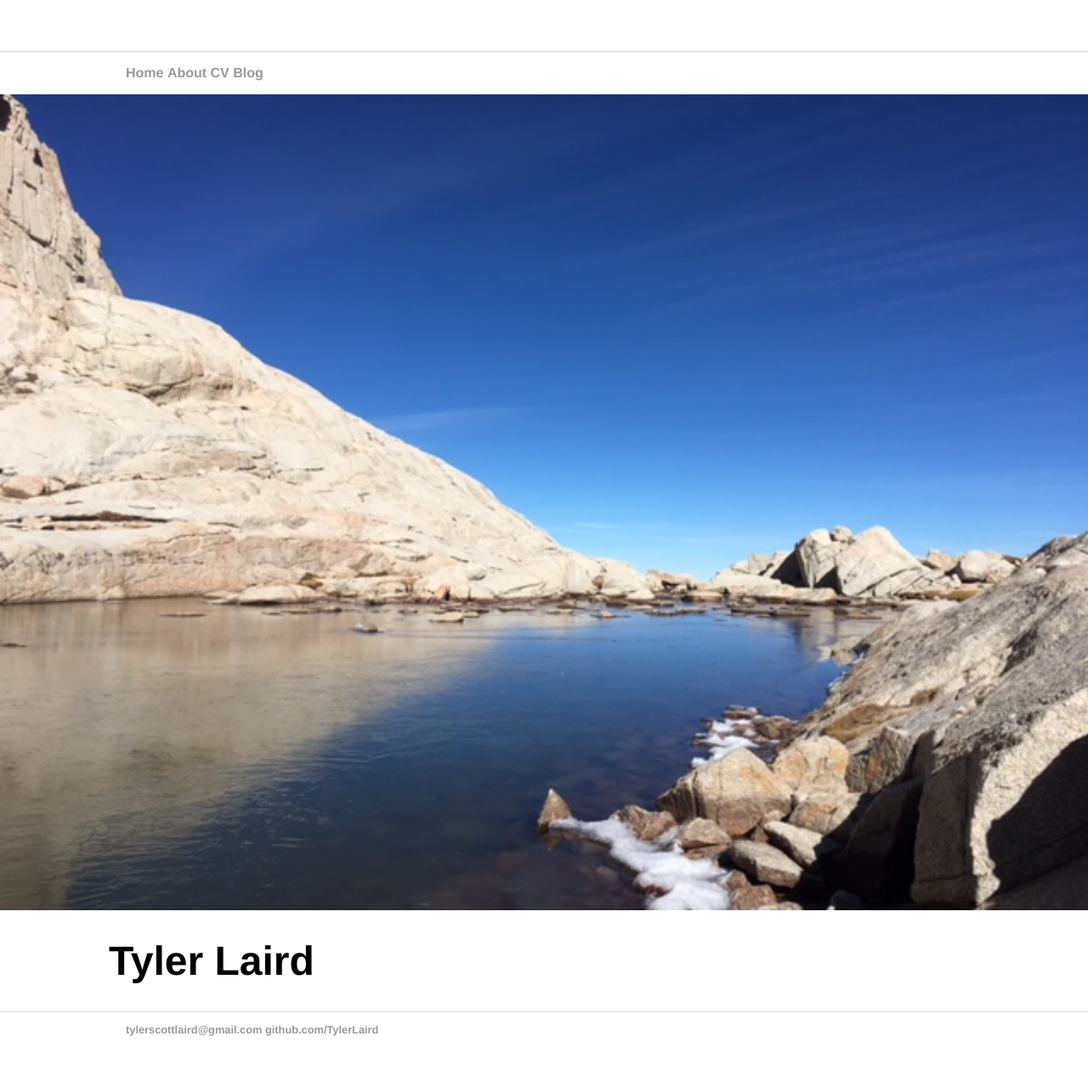
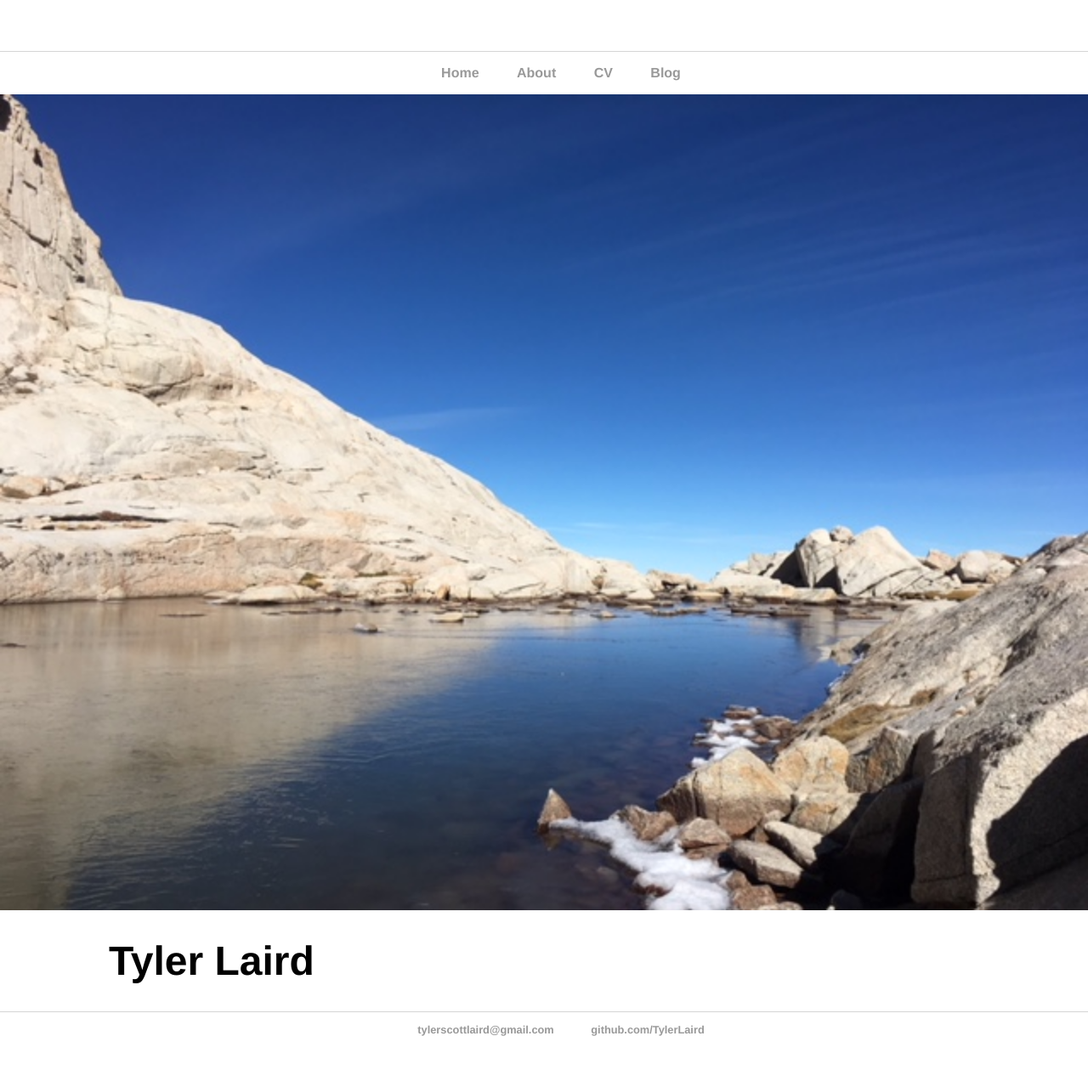
Before and after one commit to TylerLaird/TylerLaird.github.io, a Jekyll site: the page built from index.html, in a window 1280 px wide. Shown: the whole page at 85% size. Built offline with Jekyll 4.4.1, drawn with Linux system fonts in a browser that asks for light colours.

Commit message:
Update main.css

```diff
--- a/css/main.css
+++ b/css/main.css
@@ -15,9 +15,13 @@ nav ul, footer ul {
     display: block;
     margin-left: auto;
     margin-right: auto;
+    text-align: center;
 }
 nav ul li, footer ul li {
     display: inline;
+    margin-right: 20px;
+    margin-left: 20px;
+    display: inline-block;
 
 }
 a {
```
